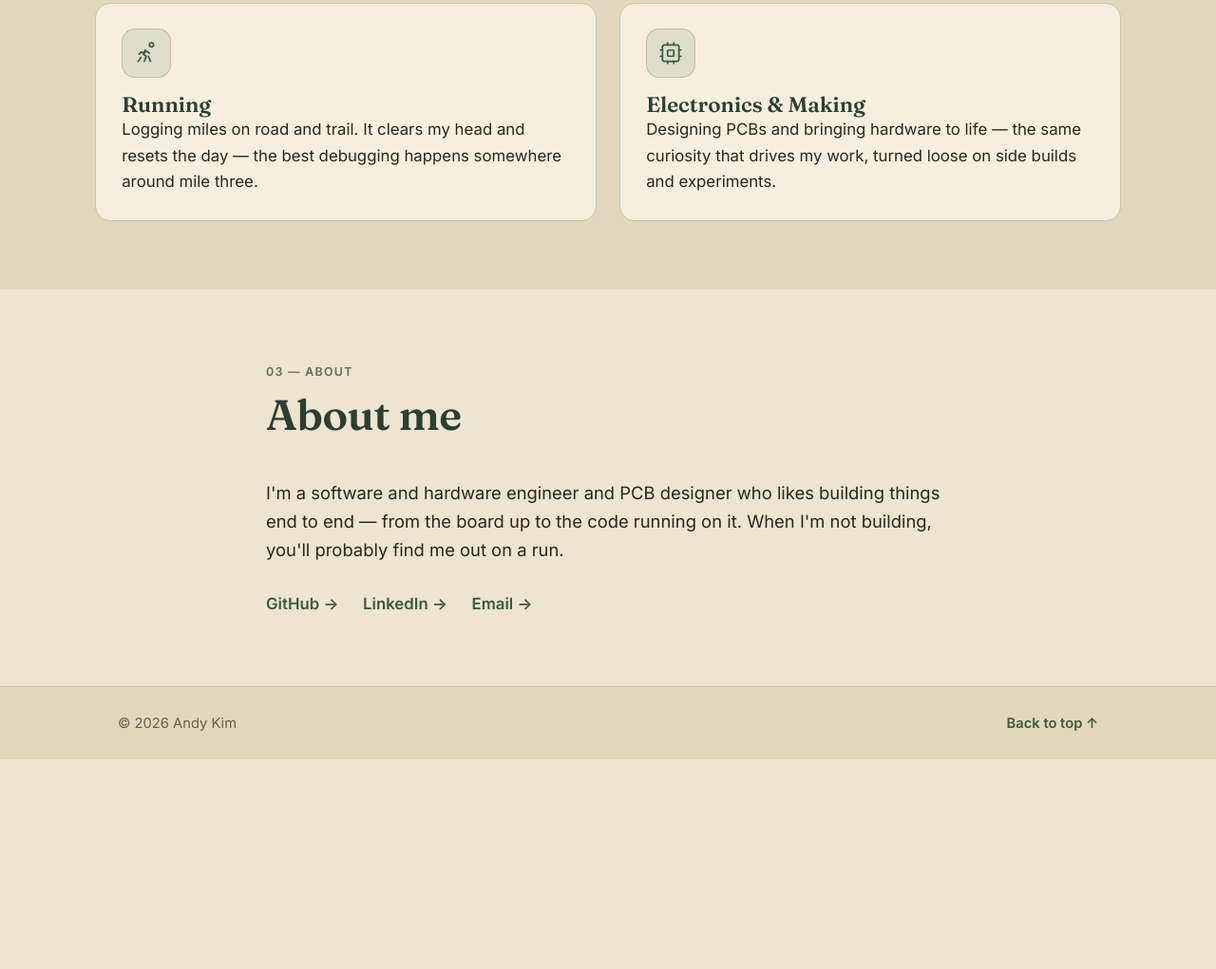
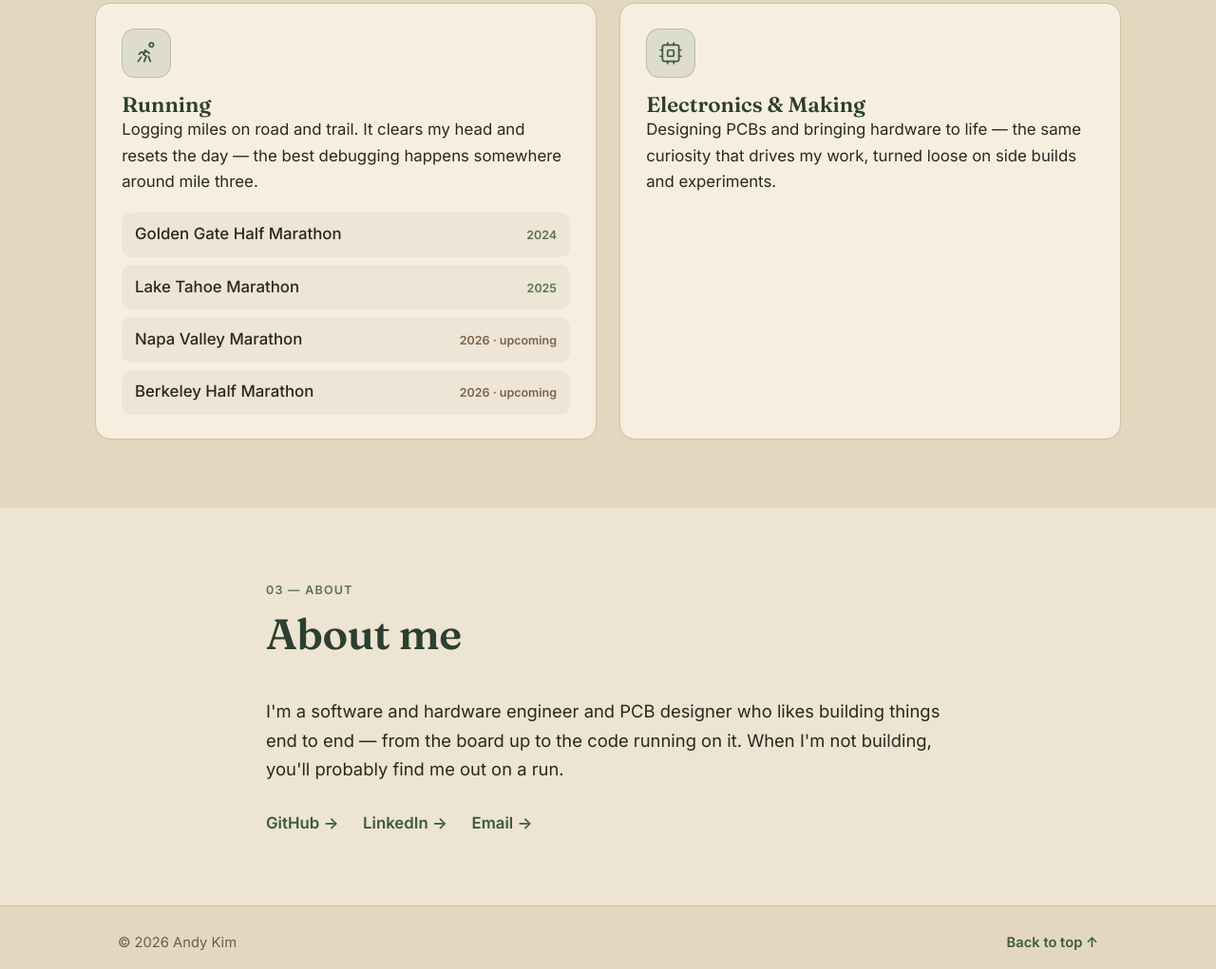
Before and after one commit to AndyKim519/andykim519.github.io, a plain HTML site: page index.html in a window 1280 px wide. Shown: the part 1308-2329 px from the top of the page at 95% size. Before the commit the page ends 2108 px from the top, so only its background shows below. Drawn offline with Linux system fonts and the light colour scheme.

Commit message:
Add race history to Running hobby card
List with links to results:
- Golden Gate Half Marathon 2024
- Lake Tahoe Marathon 2025
- Napa Valley Marathon 2026 (upcoming)
- Berkeley Half Marathon 2026 (upcoming)

Styled .races list to match the nature theme.

```diff
--- a/css/styles.css
+++ b/css/styles.css
@@ -201,6 +201,19 @@ em { font-style: italic; color: var(--brown-soft); }
   background: rgba(90, 115, 82, 0.15); border: 1px solid rgba(90, 115, 82, 0.28);
 }
 
+/* Race list inside the Running hobby card */
+.races { list-style: none; margin: 1.1rem 0 0; padding: 0; display: grid; gap: .5rem; }
+.races li { margin: 0; }
+.races a {
+  display: flex; align-items: baseline; justify-content: space-between; gap: .75rem;
+  padding: .55rem .8rem; border-radius: 10px; font-weight: 500; color: var(--ink);
+  background: rgba(90, 69, 49, 0.06); border: 1px solid transparent;
+  transition: background .2s var(--ease), border-color .2s var(--ease), transform .2s var(--ease);
+}
+.races a:hover { background: rgba(90, 115, 82, 0.14); border-color: rgba(90, 115, 82, 0.3); color: var(--forest); transform: translateX(2px); }
+.races__year { flex-shrink: 0; font-size: .78rem; font-weight: 600; color: var(--moss); white-space: nowrap; }
+.races__year--upcoming { color: var(--brown-soft); }
+
 /* ---------- About ---------- */
 .about__text { font-size: 1.15rem; color: var(--ink); }
 .about__links { margin-top: 1.8rem; display: flex; flex-wrap: wrap; gap: 1.6rem; }
--- a/index.html
+++ b/index.html
@@ -132,6 +132,28 @@
               Logging miles on road and trail. It clears my head and resets the
               day &mdash; the best debugging happens somewhere around mile three.
             </p>
+            <ul class="races" aria-label="Races">
+              <li>
+                <a href="https://results2.xacte.com/#/e/2569/trackers" target="_blank" rel="noopener">
+                  Golden Gate Half Marathon <span class="races__year">2024</span>
+                </a>
+              </li>
+              <li>
+                <a href="https://results.raceroster.com/v3/events/ufkaaytknesjaycb/race/245859/participant/yn2m7enjua26ffb5?filter_search=Andrew+Kim" target="_blank" rel="noopener">
+                  Lake Tahoe Marathon <span class="races__year">2025</span>
+                </a>
+              </li>
+              <li>
+                <a href="https://results.svetiming.com/napa-valley-marathon/events/2026/kaiser-permanente-napa-valley-marathon/1026/entrant?share=1" target="_blank" rel="noopener">
+                  Napa Valley Marathon <span class="races__year races__year--upcoming">2026 &middot; upcoming</span>
+                </a>
+              </li>
+              <li>
+                <a href="https://live.chronotrack.com/event/94320/results/entry/80911068" target="_blank" rel="noopener">
+                  Berkeley Half Marathon <span class="races__year races__year--upcoming">2026 &middot; upcoming</span>
+                </a>
+              </li>
+            </ul>
           </article>
 
           <article class="card card--hobby">
```
